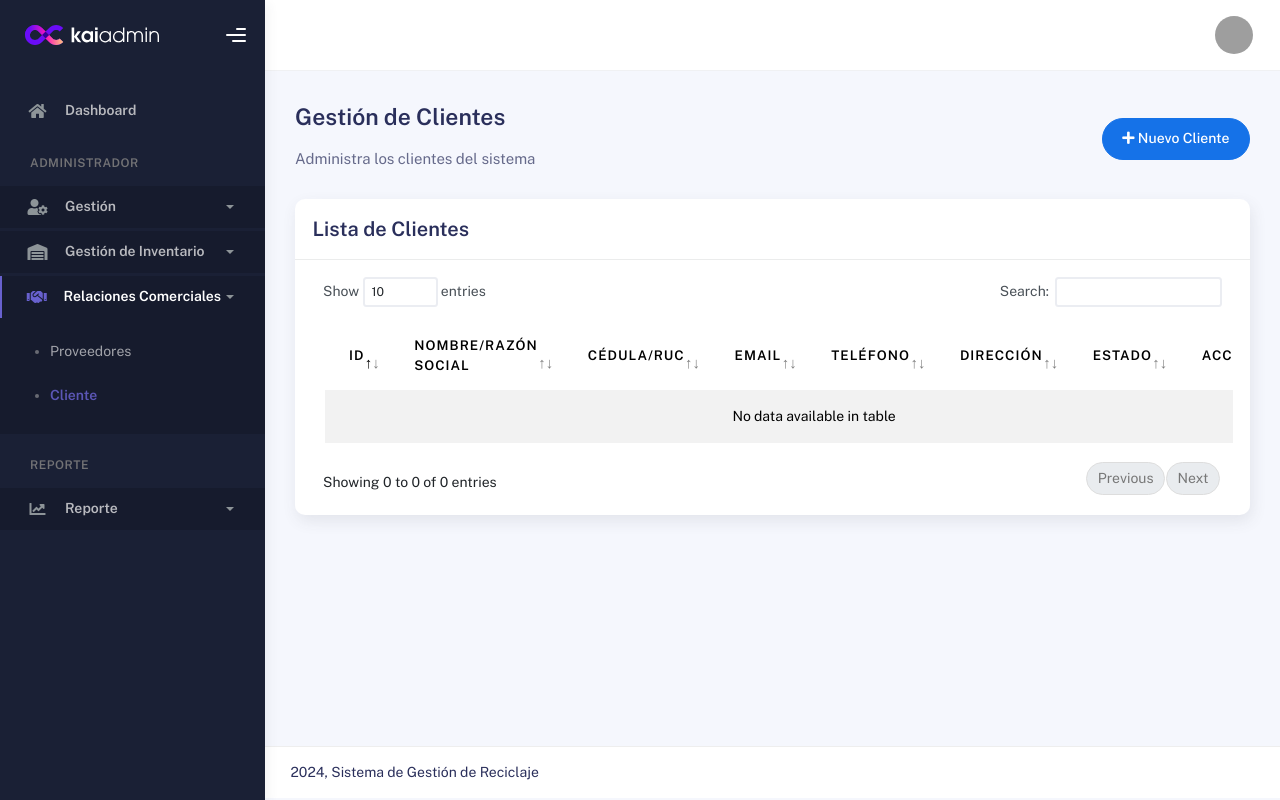
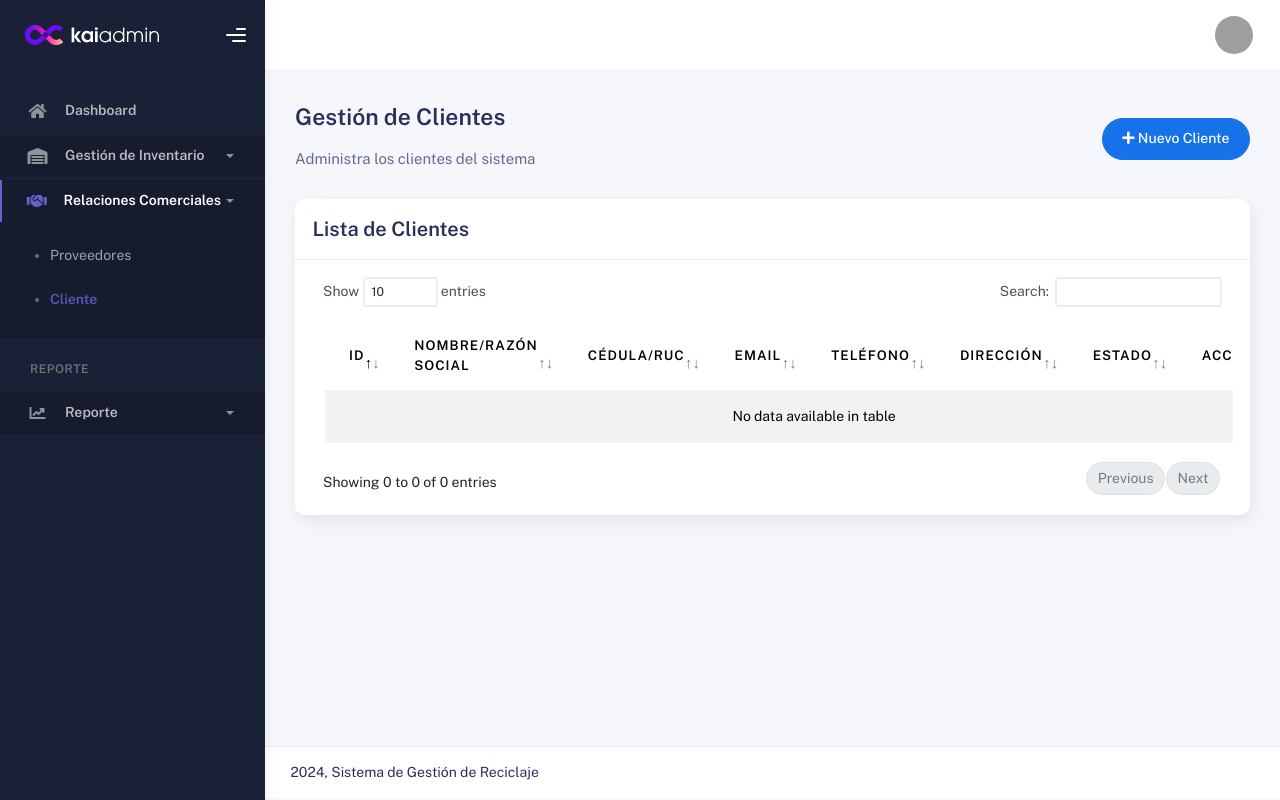
Before and after one commit to Jordan-dito/sistema_reciclaje, a PHP site: page /clientes/index.php in a window 1280 px wide. Run offline with PHP 8.4, Linux system fonts and the light colour scheme; the visitor is signed in with stand-in values (Sample User, id 1); data that the repository does not hold is empty; grey boxes are pictures that could not be loaded.

Commit message:
Actualizar sidebar.php

```diff
--- a/includes/sidebar.php
+++ b/includes/sidebar.php
@@ -124,7 +124,7 @@ $gerenteRelacionesComercialesOpen = in_array($currentRoute, $gerenteRelacionesCo
           </li>
           <li class="<?php echo $currentRoute === 'inventarios' ? 'active' : ''; ?>">
             <a href="<?php echo $basePath; ?>inventarios/index.php">
-              <span class="sub-item">Gestión de Materiales por Sucursal (Producto)</span>
+              <span class="sub-item">Gestión de Materiales por Sucursal </span>
             </a>
           </li>
         </ul>
@@ -204,69 +204,13 @@ $gerenteRelacionesComercialesOpen = in_array($currentRoute, $gerenteRelacionesCo
     </li>
 
   <?php else: ?>
-    <!-- MENÚ PARA OTROS ROLES (Administrador, etc.) -->
+    <!-- MENÚ PARA ADMINISTRADOR -->
     <li class="nav-item <?php echo $currentRoute === 'dashboard' ? 'active' : ''; ?>">
       <a href="<?php echo $basePath; ?>Dashboard.php">
         <i class="fas fa-home"></i>
         <p>Dashboard</p>
       </a>
     </li>
-
-  <?php if ($mostrarGestion): ?>
-  <li class="nav-section">
-    <span class="sidebar-mini-icon">
-      <i class="fa fa-ellipsis-h"></i>
-    </span>
-    <h4 class="text-section">Administrador</h4>
-  </li>
-
-  <li class="nav-item submenu <?php echo $gestionOpen ? 'active' : ''; ?>">
-    <a data-bs-toggle="collapse" href="#menuGestion" class="<?php echo $gestionOpen ? '' : 'collapsed'; ?>" aria-expanded="<?php echo $gestionOpen ? 'true' : 'false'; ?>">
-      <i class="fas fa-user-cog"></i>
-      <p>Gestión</p>
-      <span class="caret"></span>
-    </a>
-    <div class="collapse <?php echo $gestionOpen ? 'show' : ''; ?>" id="menuGestion">
-      <ul class="nav nav-collapse">
-        <li class="<?php echo $currentRoute === 'usuarios' ? 'active' : ''; ?>">
-          <a href="<?php echo $basePath; ?>usuarios/index.php">
-            <span class="sub-item">Usuarios</span>
-          </a>
-        </li>
-        <li class="<?php echo $currentRoute === 'roles' ? 'active' : ''; ?>">
-          <a href="<?php echo $basePath; ?>roles/index.php">
-            <span class="sub-item">Roles</span>
-          </a>
-        </li>
-        <li class="<?php echo $currentRoute === 'sucursales' ? 'active' : ''; ?>">
-          <a href="<?php echo $basePath; ?>sucursales/index.php">
-            <span class="sub-item">Sucursales</span>
-          </a>
-        </li>
-        <li class="<?php echo $currentRoute === 'categorias' ? 'active' : ''; ?>">
-          <a href="<?php echo $basePath; ?>categorias/index.php">
-            <span class="sub-item">Categorías</span>
-          </a>
-        </li>
-        <li class="<?php echo $currentRoute === 'materiales' ? 'active' : ''; ?>">
-          <a href="<?php echo $basePath; ?>materiales/index.php">
-            <span class="sub-item">Materiales</span>
-          </a>
-        </li>
-        <li class="<?php echo $currentRoute === 'productos' ? 'active' : ''; ?>">
-          <a href="<?php echo $basePath; ?>productos/index.php">
-            <span class="sub-item">Productos</span>
-          </a>
-        </li>
-        <li class="<?php echo $currentRoute === 'unidades' ? 'active' : ''; ?>">
-          <a href="<?php echo $basePath; ?>unidades/index.php">
-            <span class="sub-item">Unidades</span>
-          </a>
-        </li>
-      </ul>
-    </div>
-  </li>
-  <?php endif; ?>
 
     <!-- Gestión de Inventario -->
     <li class="nav-item submenu <?php echo $gestionInventarioOpen ? 'active' : ''; ?>">
@@ -314,7 +258,7 @@ $gerenteRelacionesComercialesOpen = in_array($currentRoute, $gerenteRelacionesCo
       </div>
     </li>
 
-  <?php if ($mostrarReportes): ?>
+    <!-- Reporte -->
     <li class="nav-section">
       <span class="sidebar-mini-icon">
         <i class="fa fa-ellipsis-h"></i>
@@ -338,5 +282,4 @@ $gerenteRelacionesComercialesOpen = in_array($currentRoute, $gerenteRelacionesCo
       </div>
     </li>
   <?php endif; ?>
-  <?php endif; ?>
 </ul>
```
Lines whose indentation alone changed are shown as unchanged.
